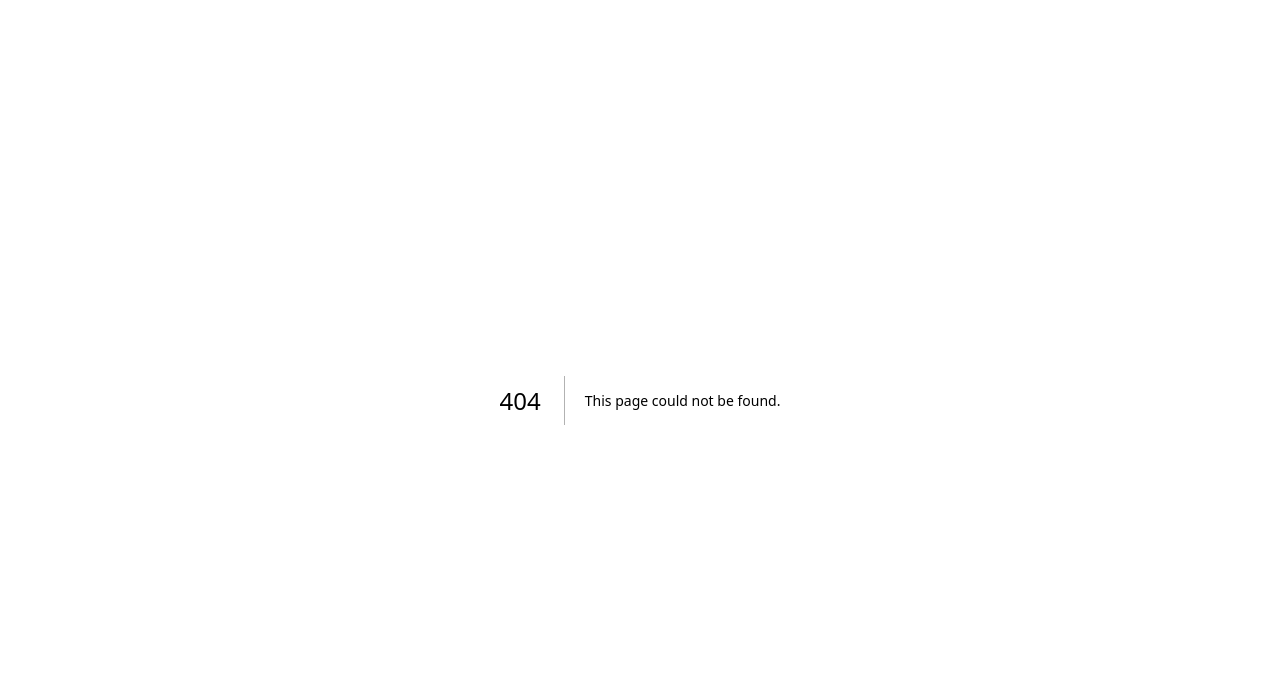
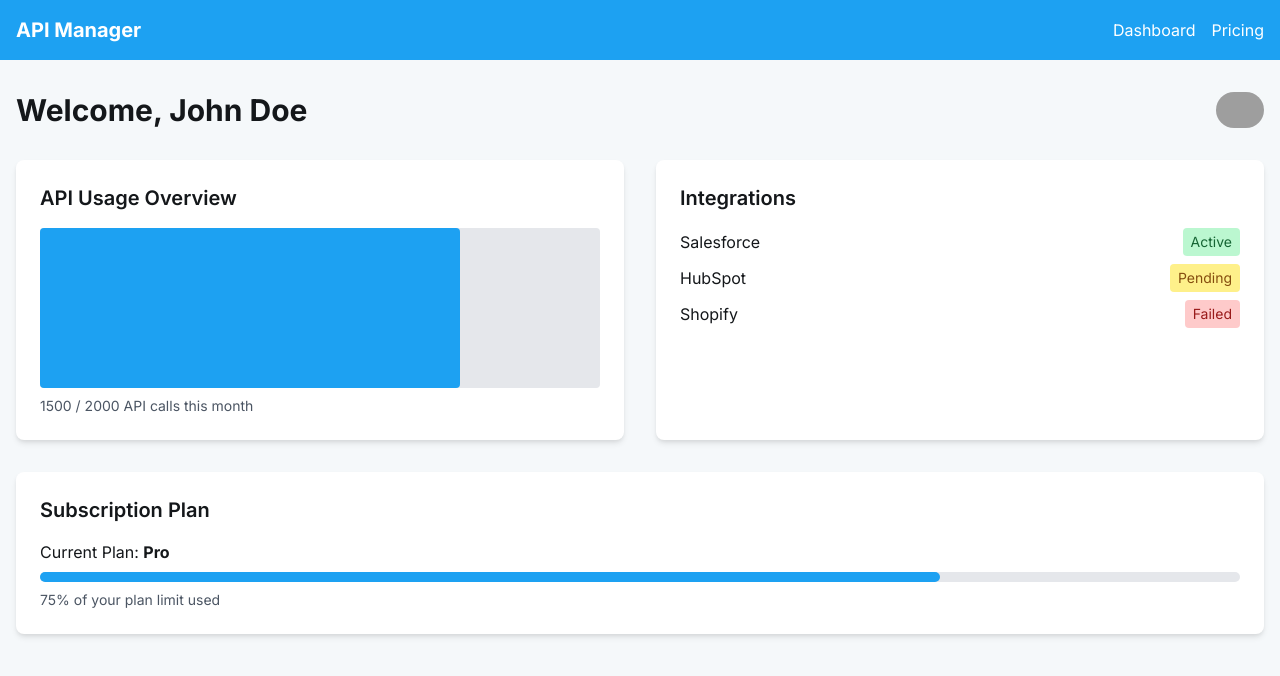
Before and after one commit to pulstudio/custom-api-integration-manager, a Next.js app: page /dashboard in a window 1280 px wide. Before the commit this address had no page. Shown: the top 676 px of the page. Built offline with nearby package versions, Linux system fonts and the light colour scheme; grey boxes are pictures that could not be loaded.

Commit message:
Dashboard UI designed with Tailwind

```diff
--- /dev/null
+++ b/app/dashboard/page.tsx
@@ -0,0 +1,74 @@
+import React from 'react';
+import Image from 'next/image';
+
+// Mock data (replace with actual data fetching logic later)
+const mockData = {
+  user: { name: 'John Doe', avatar: '/avatar-placeholder.png' },
+  apiCalls: 1500,
+  apiLimit: 2000,
+  integrations: [
+    { name: 'Salesforce', status: 'Active' },
+    { name: 'HubSpot', status: 'Pending' },
+    { name: 'Shopify', status: 'Failed' },
+  ],
+  subscriptionPlan: 'Pro',
+};
+
+export default function Dashboard() {
+  return (
+    <div className="container mx-auto px-4 py-8">
+      <header className="flex items-center justify-between mb-8">
+        <h1 className="text-3xl font-bold">Welcome, {mockData.user.name}</h1>
+        <Image
+          src={mockData.user.avatar}
+          alt="User Avatar"
+          width={48}
+          height={48}
+          className="rounded-full"
+        />
+      </header>
+
+      <div className="grid grid-cols-1 md:grid-cols-2 gap-8">
+        <section className="card">
+          <h2 className="text-xl font-semibold mb-4">API Usage Overview</h2>
+          <div className="h-40 bg-gray-200 rounded flex items-end">
+            <div
+              className="bg-primary h-full rounded"
+              style={{ width: `${(mockData.apiCalls / mockData.apiLimit) * 100}%` }}
+            ></div>
+          </div>
+          <p className="mt-2 text-sm text-gray-600">
+            {mockData.apiCalls} / {mockData.apiLimit} API calls this month
+          </p>
+        </section>
+
+        <section className="card">
+          <h2 className="text-xl font-semibold mb-4">Integrations</h2>
+          <ul className="space-y-2">
+            {mockData.integrations.map((integration, index) => (
+              <li key={index} className="flex justify-between items-center">
+                <span>{integration.name}</span>
+                <span className={`px-2 py-1 rounded text-sm ${
+                  integration.status === 'Active' ? 'bg-green-200 text-green-800' :
+                  integration.status === 'Pending' ? 'bg-yellow-200 text-yellow-800' :
+                  'bg-red-200 text-red-800'
+                }`}>
+                  {integration.status}
+                </span>
+              </li>
+            ))}
+          </ul>
+        </section>
+
+        <section className="card md:col-span-2">
+          <h2 className="text-xl font-semibold mb-4">Subscription Plan</h2>
+          <p className="mb-2">Current Plan: <strong>{mockData.subscriptionPlan}</strong></p>
+          <div className="w-full bg-gray-200 rounded-full h-2.5 dark:bg-gray-700">
+            <div className="bg-primary h-2.5 rounded-full" style={{ width: '75%' }}></div>
+          </div>
+          <p className="mt-2 text-sm text-gray-600">75% of your plan limit used</p>
+        </section>
+      </div>
+    </div>
+  );
+}
--- a/app/globals.css
+++ b/app/globals.css
@@ -23,3 +23,9 @@
     @apply bg-white rounded-lg shadow-custom p-6 hover:shadow-lg transition-all duration-300 ease-in-out;
   }
 }
+
+@layer utilities {
+  .text-shadow {
+    text-shadow: 2px 2px 4px rgba(0,0,0,0.1);
+  }
+}
--- a/app/layout.tsx
+++ b/app/layout.tsx
@@ -1,5 +1,6 @@
 import './globals.css'
 import { Inter } from 'next/font/google'
+import Link from 'next/link'
 
 const inter = Inter({ subsets: ['latin'] })
 
@@ -15,7 +16,18 @@ export default function RootLayout({
 }) {
   return (
     <html lang="en">
-      <body className={`${inter.className} min-h-screen`}>{children}</body>
+      <body className={`${inter.className} min-h-screen`}>
+        <nav className="bg-primary text-white p-4">
+          <div className="container mx-auto flex justify-between items-center">
+            <Link href="/" className="text-xl font-bold">API Manager</Link>
+            <ul className="flex space-x-4">
+              <li><Link href="/dashboard">Dashboard</Link></li>
+              <li><Link href="/pricing">Pricing</Link></li>
+            </ul>
+          </div>
+        </nav>
+        <main>{children}</main>
+      </body>
     </html>
   )
 }
```
Also changed, not shown: 1 other file (tests, documents, lock files or other folders).
